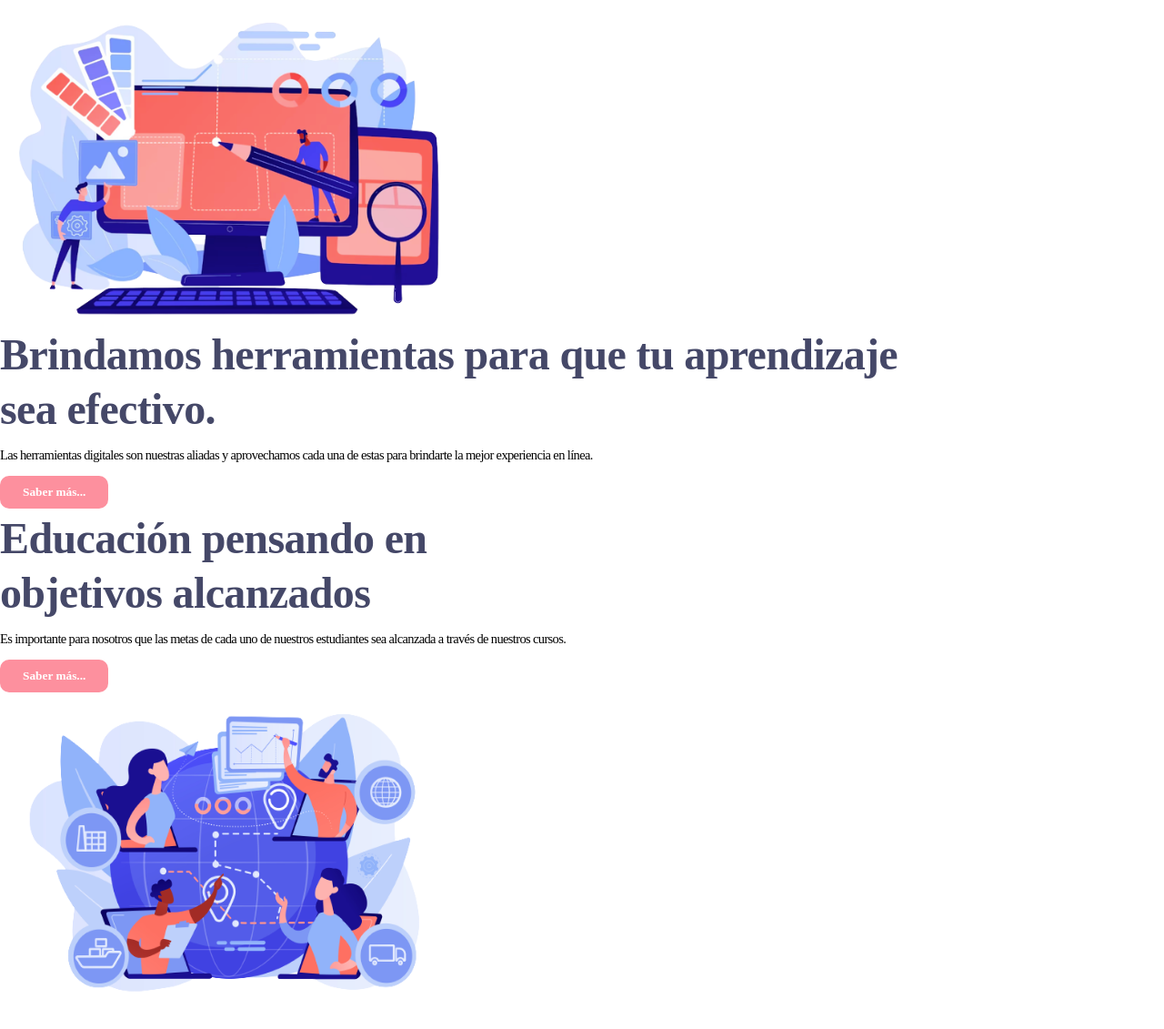
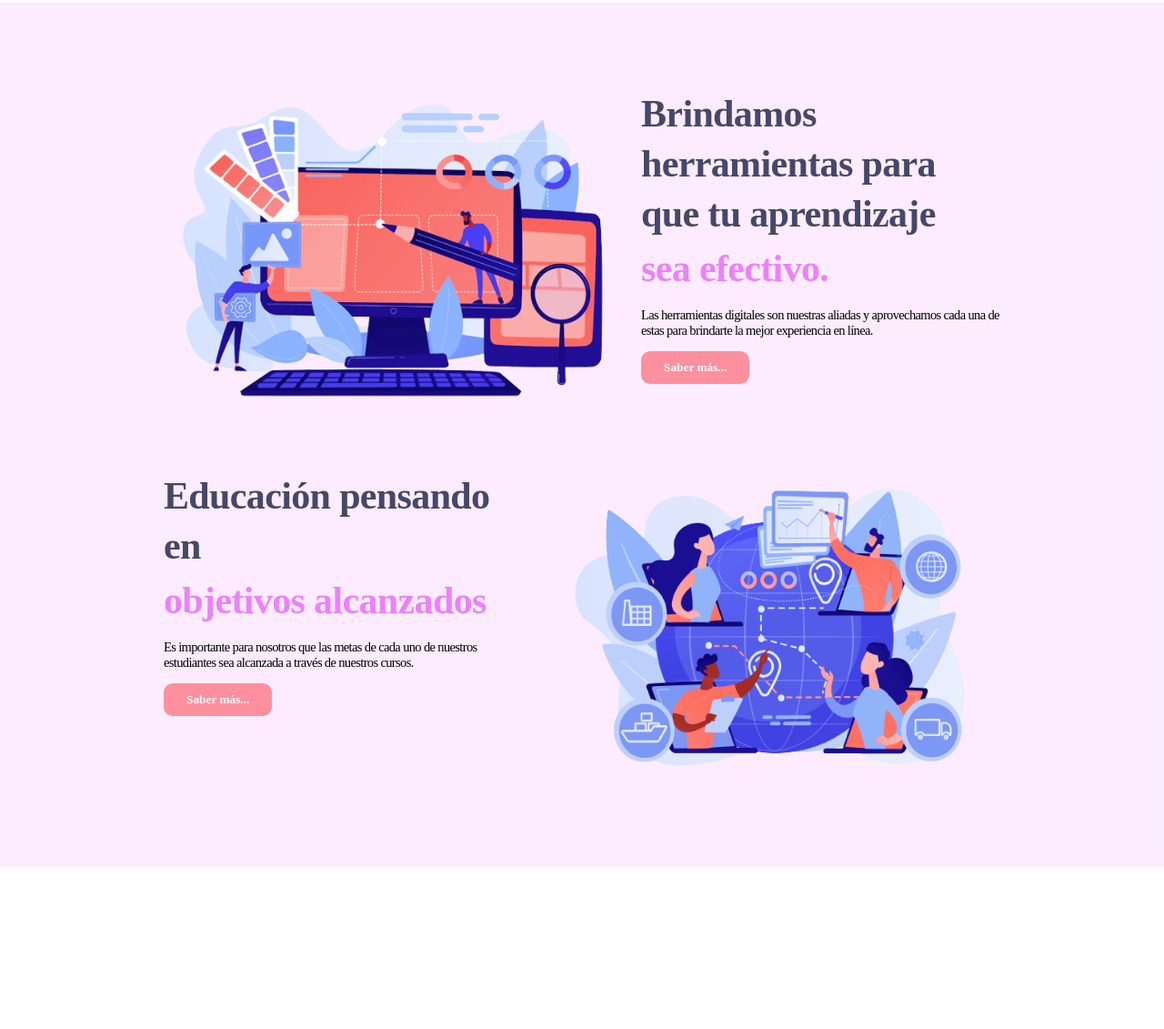
Before and after one commit to AngieUseche/Taller-9-Full-Stack, a plain HTML site: page PUNTO 1 a 3/Index.html in a window 1280 px wide. Shown: the part 1098-2229 px from the top of the page at 91% size. Drawn offline with Linux system fonts and the light colour scheme; a web font is replaced by a local one.

Commit message:
Estilos seccion 2

```diff
--- a/PUNTO 1 a 3/Index.html
+++ b/PUNTO 1 a 3/Index.html
@@ -76,11 +76,11 @@
       </div>
     </section>
     <section id="Section--2">
-      <div>
+      <div class="Section--2__info">
+        <img src="./Public/Images/section2-tools.png" alt="tools" width="500" height="350">
         <div>
-          <img src="./Public/Images/section2-tools.png" alt="tools" width="500" height="350">
           <h2>Brindamos herramientas para que tu aprendizaje</h2>
-          <h2>sea efectivo.</h2>
+          <h2 class="Section--2__sub-pink">sea efectivo.</h2>
           <p>
             Las herramientas digitales son nuestras aliadas y
             aprovechamos cada una de estas para brindarte la
@@ -89,10 +89,10 @@
           <button class="button--orange">Saber más...</button>
         </div>
       </div>
-      <div>
+      <div class="Section--2__info">
         <div>
           <h2>Educación pensando en</h2>
-          <h2>objetivos alcanzados</h2>
+          <h2 class="Section--2__sub-pink">objetivos alcanzados</h2>
           <p>
             Es importante para nosotros que las metas
             de cada uno de nuestros estudiantes sea
--- a/PUNTO 1 a 3/styles/global-styles.css
+++ b/PUNTO 1 a 3/styles/global-styles.css
@@ -35,7 +35,7 @@ h2 {
     margin: 5px 0px;
     color: #454868;
     font-family: "Jost";
-    font-size: 48px;
+    font-size: 42px;
     line-height: 55px;
     letter-spacing: -0.64px;
 }
--- a/PUNTO 1 a 3/styles/section_2-styles.css
+++ b/PUNTO 1 a 3/styles/section_2-styles.css
@@ -0,0 +1,16 @@
+/* Estilos de Section 2 */
+
+#Section--2 {
+    padding: 20px 180px;
+    background: #ed80fd26;
+}
+
+.Section--2__info {
+    display: flex;
+    gap: 25px;
+    margin: 70px 0px;
+}
+
+.Section--2__sub-pink {
+    color: #ed80fd;
+}
```
